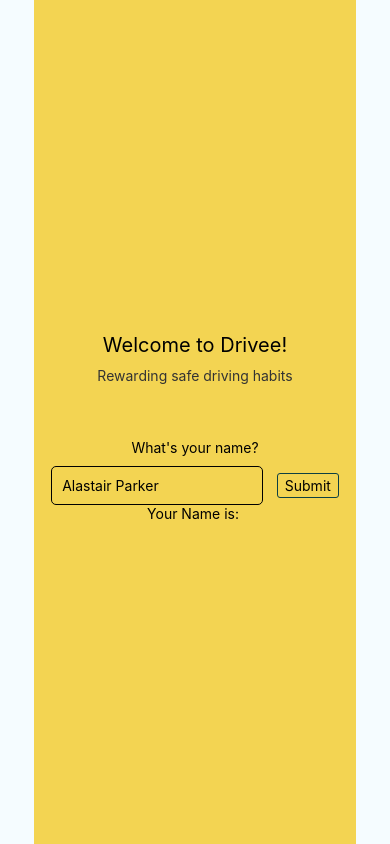
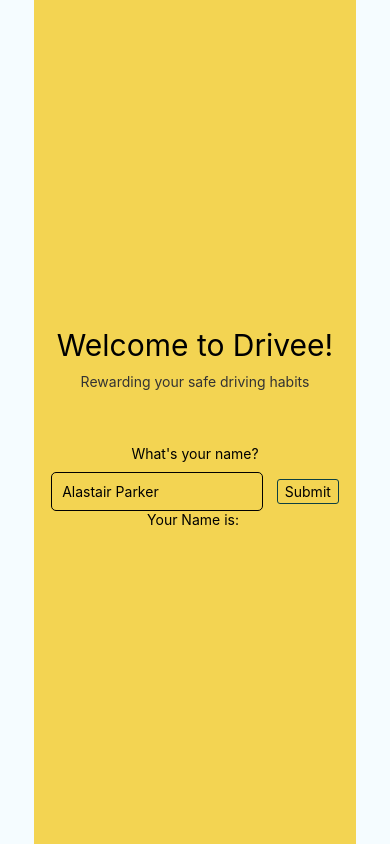
Before and after one commit to Alastair-Cultured/driveeApp, a React Native app: screen / in a window 390 px wide. Built offline with nearby package versions, Linux system fonts and the light colour scheme.

Commit message:
style change for homepage

```diff
--- a/src/components/home/home.js
+++ b/src/components/home/home.js
@@ -15,7 +15,7 @@ class Home extends Component {
     return (
       <View style={styles.container}>
 				<Text style={styles.welcome}>Welcome to Drivee!</Text>
-				<Text style={styles.instructions}>Rewarding safe driving habits</Text>
+				<Text style={styles.instructions}>Rewarding your safe driving habits</Text>
 				<Text style={styles.questionHeading}>What's your name?</Text>
 
 				<View style={styles.inputContainer}>
@@ -57,7 +57,7 @@ const styles = StyleSheet.create({
 		marginTop: 10,
 	},
 	welcome: {
-		fontSize: 20,
+		fontSize: 30,
 		textAlign: 'center',
 		margin: 10,
 	},
```
